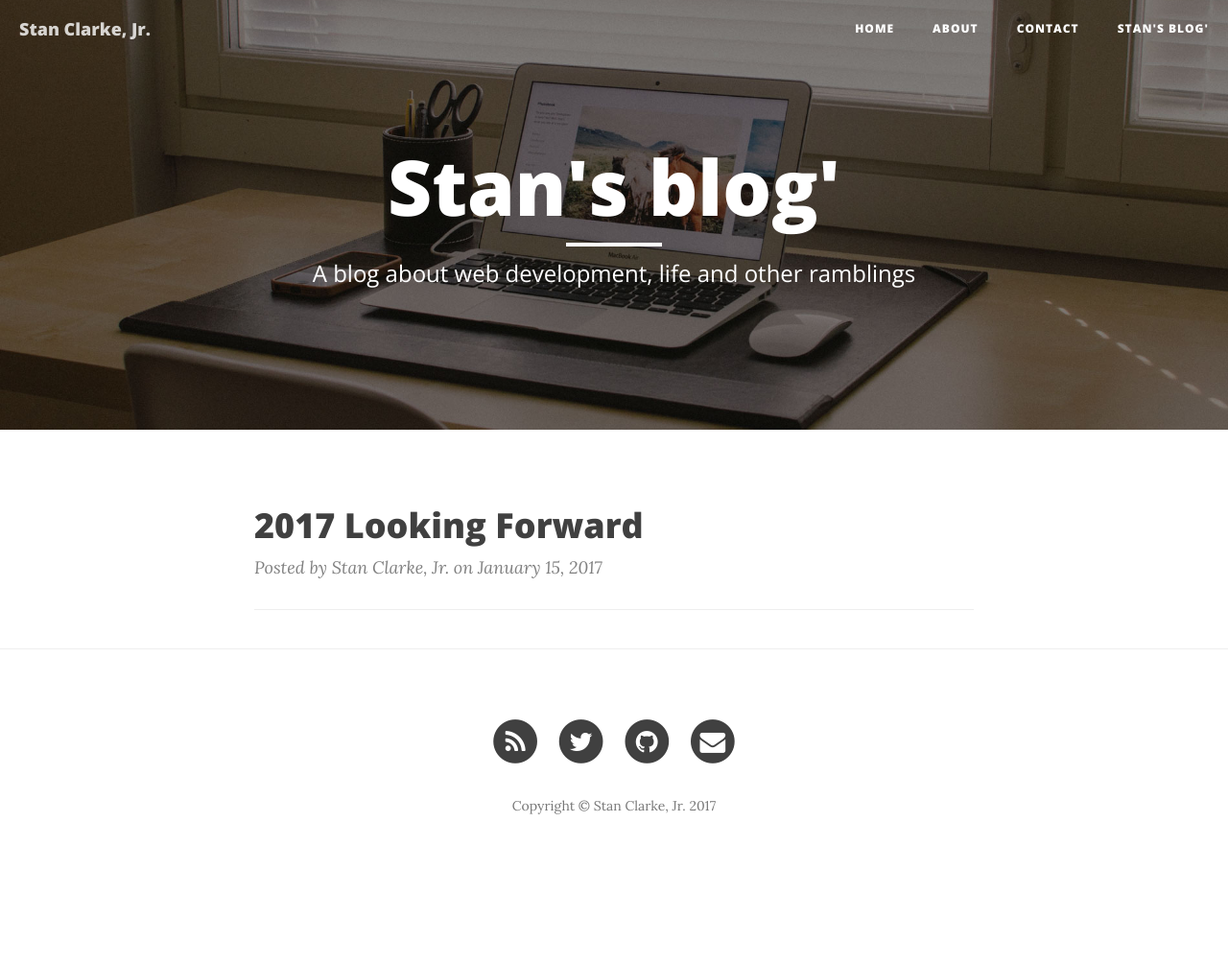
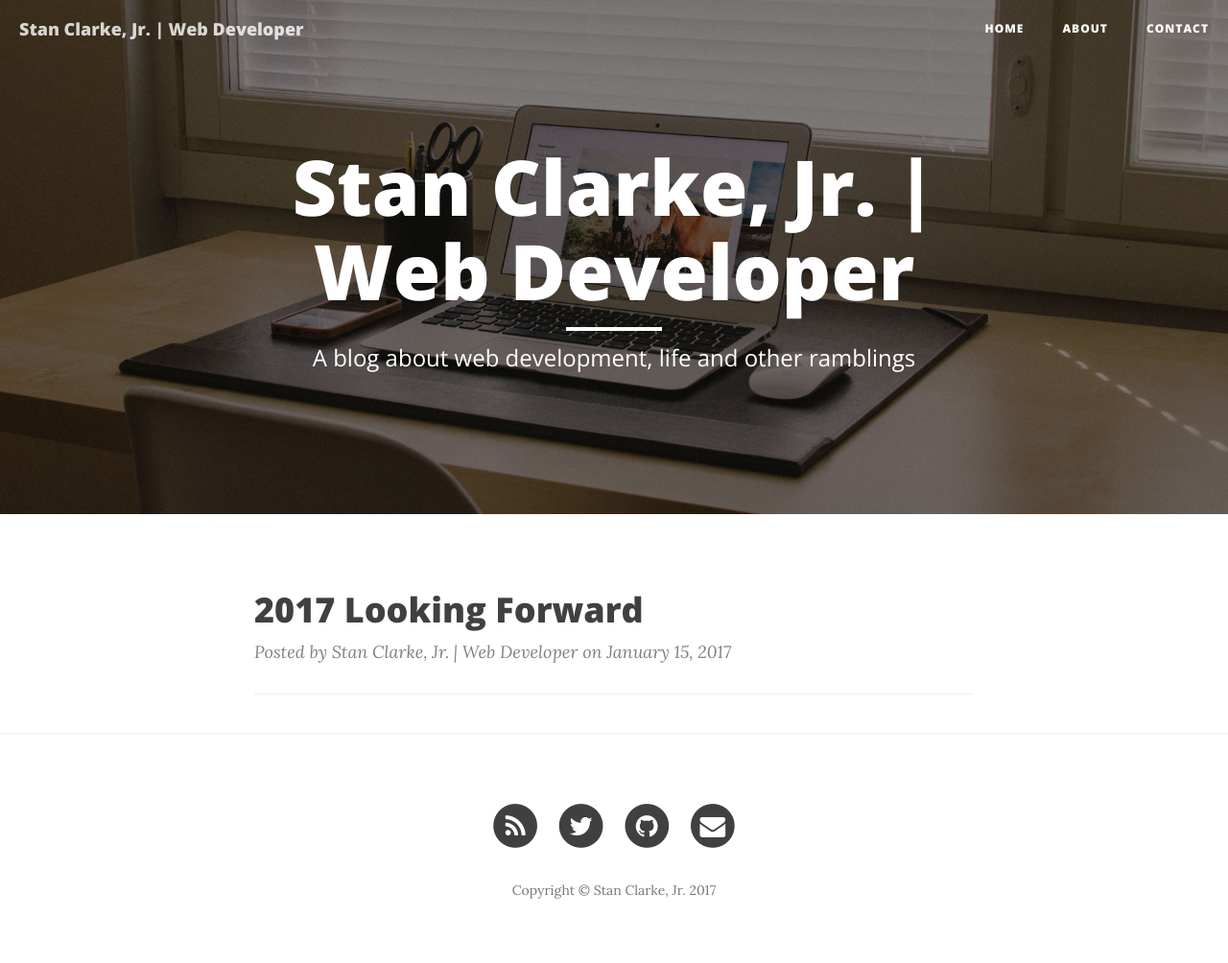
Before and after one commit to stanclarke-jr/stanclarke-jr.github.io, a Jekyll site: the page built from index.html, in a window 1280 px wide. Shown: the whole page at 96% size. Built offline with Jekyll 4.4.1, drawn with Linux system fonts in a browser that asks for light colours; nearby versions of some CDN libraries; the list of posts is cut into pages by our own code; before the commit the page ends 916 px from its top, so only the background shows below that.

Commit message:
typo fix, title tweak

```diff
--- a/_config.yml
+++ b/_config.yml
@@ -1,5 +1,5 @@
 # Site settings
-title: Stan Clarke, Jr.
+title: Stan Clarke, Jr. | Web Developer
 header-img: img/home-bg.jpg
 email: sclarke.jr@gmail.com
 copyright_name: Stan Clarke, Jr.
--- a/index.html
+++ b/index.html
@@ -1,6 +1,5 @@
 ---
 layout: page
-title: Stan's blog'
 description: A blog about web development, life and other ramblings
 ---
 
```
